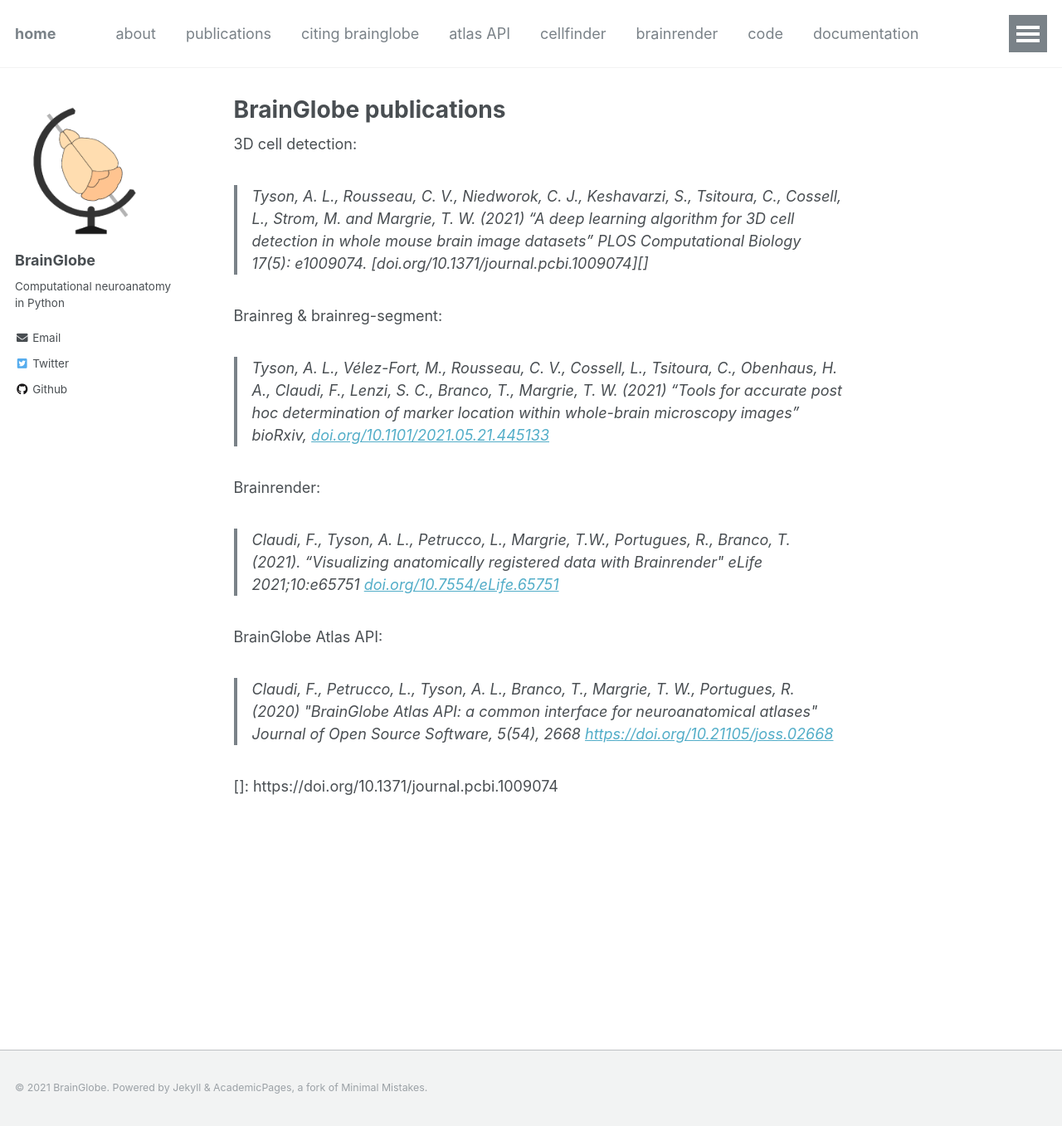
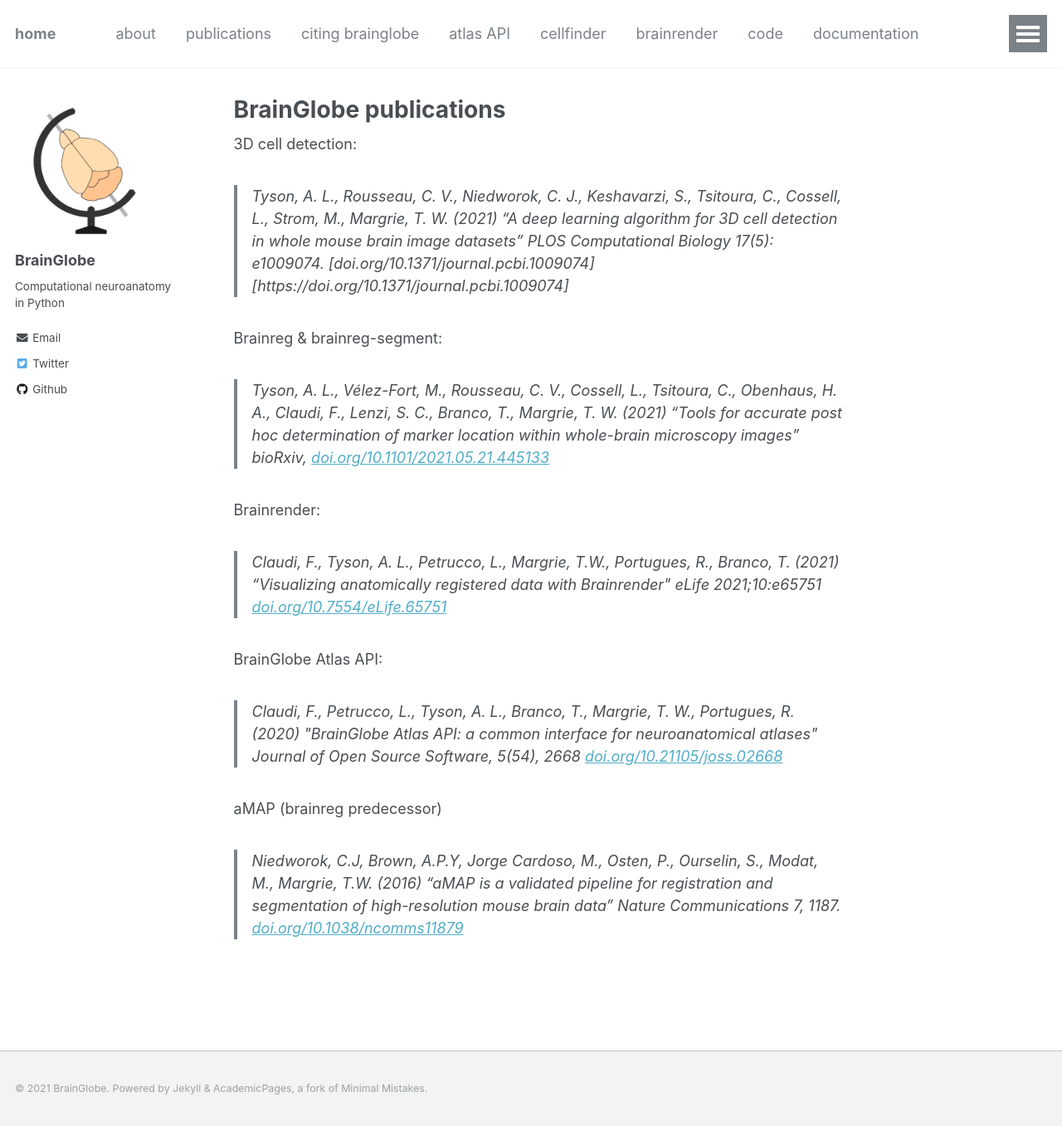
Before and after one commit to brainglobe/brainglobe-web, a Jekyll site: the page built from _pages/publications.md, in a window 1280 px wide and 1357 px high. Shown: the whole window at 83% size. Built offline with Jekyll 4.4.1, drawn with Linux system fonts in a browser that asks for light colours.

Commit message:
Update publications.md

```diff
--- a/_pages/publications.md
+++ b/_pages/publications.md
@@ -4,21 +4,20 @@
 title: "BrainGlobe publications"
 ---
 3D cell detection:
-> Tyson, A. L., Rousseau, C. V., Niedworok, C. J., Keshavarzi, S., Tsitoura, C., Cossell, L., Strom, M. and Margrie, T. W. (2021) “A deep learning algorithm for 3D cell detection in whole mouse brain image datasets" <i>PLOS Computational Biology</i> 17(5): e1009074. [doi.org/10.1371/journal.pcbi.1009074][]
+> Tyson, A. L., Rousseau, C. V., Niedworok, C. J., Keshavarzi, S., Tsitoura, C., Cossell, L., Strom, M., Margrie, T. W. (2021) “A deep learning algorithm for 3D cell detection in whole mouse brain image datasets" <i>PLOS Computational Biology</i> 17(5): e1009074. [doi.org/10.1371/journal.pcbi.1009074][https://doi.org/10.1371/journal.pcbi.1009074]
 
 
 Brainreg & brainreg-segment:
-> Tyson, A. L., V&eacute;lez-Fort, M.,  Rousseau, C. V., Cossell, L., Tsitoura, C., Obenhaus, H. A., Claudi, F., Lenzi, S. C., Branco, T.,  Margrie, T. W. (2021) “Tools for accurate post hoc determination of marker location within whole-brain microscopy images" bioRxiv, [doi.org/10.1101/2021.05.21.445133](https://doi.org/10.1101/2021.05.21.445133)
+> Tyson, A. L., V&eacute;lez-Fort, M.,  Rousseau, C. V., Cossell, L., Tsitoura, C., Obenhaus, H. A., Claudi, F., Lenzi, S. C., Branco, T., Margrie, T. W. (2021) “Tools for accurate post hoc determination of marker location within whole-brain microscopy images" bioRxiv, [doi.org/10.1101/2021.05.21.445133](https://doi.org/10.1101/2021.05.21.445133)
 
 
 Brainrender:
->Claudi, F., Tyson, A. L., Petrucco, L., Margrie, T.W., Portugues, R.,  Branco, T. (2021). "Visualizing anatomically registered data with Brainrender&quot; <i>eLife</i> 2021;10:e65751 [doi.org/10.7554/eLife.65751](https://doi.org/10.7554/eLife.65751)
+>Claudi, F., Tyson, A. L., Petrucco, L., Margrie, T.W., Portugues, R.,  Branco, T. (2021) "Visualizing anatomically registered data with Brainrender&quot; <i>eLife</i> 2021;10:e65751 [doi.org/10.7554/eLife.65751](https://doi.org/10.7554/eLife.65751)
 
 
 BrainGlobe Atlas API:
-> Claudi, F., Petrucco, L., Tyson, A. L., Branco, T., Margrie, T. W., Portugues, R. (2020) &quot;BrainGlobe Atlas API: a common interface for neuroanatomical atlases&quot; <i>Journal of Open Source Software</i>, 5(54), 2668 [https://doi.org/10.21105/joss.02668](doi.org/10.21105/joss.02668)
+> Claudi, F., Petrucco, L., Tyson, A. L., Branco, T., Margrie, T. W., Portugues, R. (2020) &quot;BrainGlobe Atlas API: a common interface for neuroanatomical atlases&quot; <i>Journal of Open Source Software</i>, 5(54), 2668 [doi.org/10.21105/joss.02668](https://doi.org/10.21105/joss.02668)
 
 
-
-
-[]: https://doi.org/10.1371/journal.pcbi.1009074
+aMAP (brainreg predecessor)
+> Niedworok, C.J, Brown, A.P.Y, Jorge Cardoso, M., Osten, P., Ourselin, S., Modat, M., Margrie, T.W. (2016) "aMAP is a validated pipeline for registration and segmentation of high-resolution mouse brain data" <i>Nature Communications</i> 7, 1187. [doi.org/10.1038/ncomms11879](https://doi.org/10.1038/ncomms11879)
```
